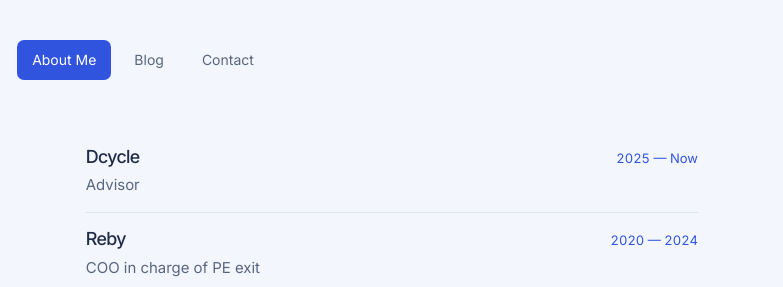
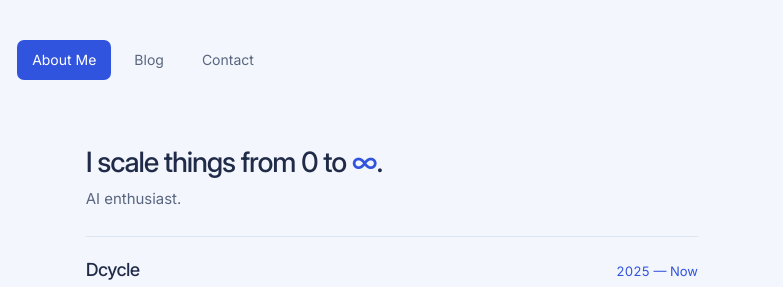
Before and after one commit to Ysasmendi/jaimedelatorre.com, an Eleventy site: page src/index.njk in a window 1280 px wide. Shown: the top 287 px of the page, 497-1280 px from the left. Built offline with nearby package versions, Linux system fonts and the light colour scheme; Eleventy itself is replaced by a stand-in of ours; files that its build step writes are made by us from their sources.

Commit message:
Add short introduction from LinkedIn headline

```diff
--- a/src/assets/style.css
+++ b/src/assets/style.css
@@ -25,6 +25,10 @@ h1, h2 { font-weight: 500; letter-spacing: -.035em; }
 .portrait { position: sticky; top: 48px; }
 .portrait img { display: block; width: 100%; height: auto; aspect-ratio: 4 / 5; object-fit: cover; object-position: 50% 12%; border-radius: 8px; }
 .career-list { list-style: none; margin: 0; padding: 0; }
+.intro { padding-bottom: 24px; margin-bottom: 20px; border-bottom: 1px solid var(--line); }
+.intro-heading { font-size: clamp(22px, 2.2vw, 28px); font-weight: 500; line-height: 1.3; letter-spacing: -.04em; }
+.intro-heading span { color: var(--accent); }
+.intro-detail { margin-top: 7px; color: var(--muted); font-size: 15px; }
 .career-item { padding: 13px 0 15px; border-top: 1px solid var(--line); }
 .career-item:first-child { padding-top: 0; border-top: none; }
 .career-heading { display: flex; align-items: baseline; justify-content: space-between; gap: 18px; }
--- a/src/index.njk
+++ b/src/index.njk
@@ -8,6 +8,10 @@ section: about
   </aside>
   <section class="experience" aria-label="Experience">
     <h1 class="visually-hidden">{{ site.name }}</h1>
+    <div class="intro">
+      <p class="intro-heading">I scale things from 0 to <span>∞</span>.</p>
+      <p class="intro-detail">AI enthusiast.</p>
+    </div>
     <ol class="career-list">
       {% for job in career %}
       <li class="career-item">
```
